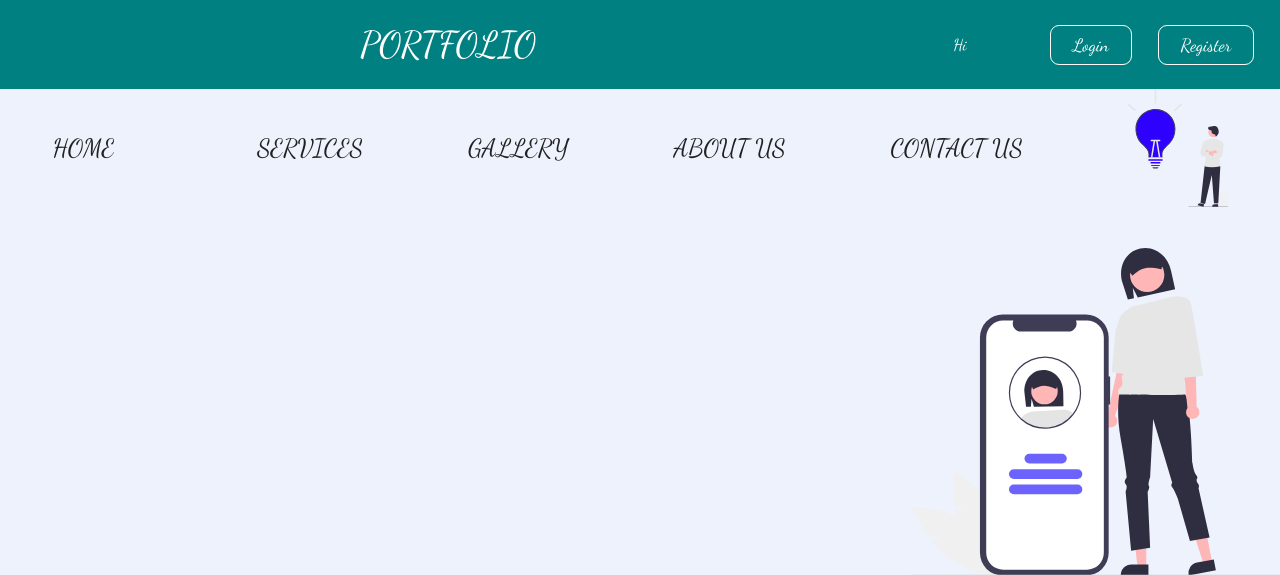
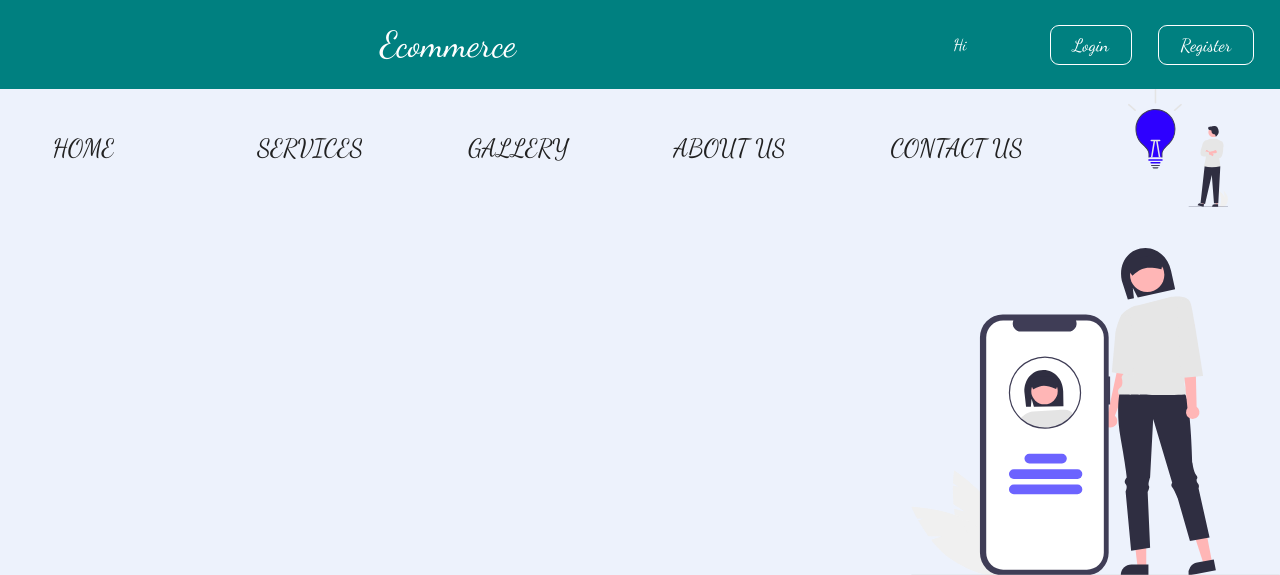
Before and after one commit to coderguy2000/Ecommerce, a PHP site: page / in a window 1280 px wide. Shown: the top 575 px of the page. Run offline with PHP 8.4, Linux system fonts and the light colour scheme.

Commit message:
give name to heading in correct manner by develop branch

```diff
--- a/home.php
+++ b/home.php
@@ -16,7 +16,7 @@
 </head>
 <body>
     <div class="main">
-        <div class="heading-content">ECOMMERCE</div>
+        <div class="heading-content">Ecommerce</div>
 
         <div class="username">
             <img src="<?php  echo 'log/'.$_SESSION['photo']?>" width="50px"  alt="profile pic">
--- a/index.php
+++ b/index.php
@@ -16,7 +16,7 @@
 </head>
 <body>
     <div class="main">
-        <div class="heading-content">PORTFOLIO</div>
+        <div class="heading-content">Ecommerce</div>
         <div class="username">Hi</div>
         <div class="log"><a href="log/login.php">Login</a><a href="log/register.php">Register</a></div>
     </div>
```
